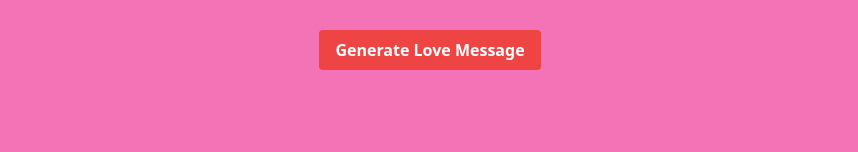
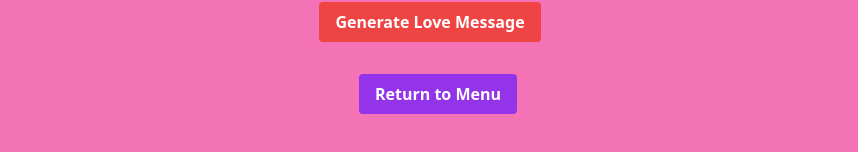
Before and after one commit to jati251/practice-nextjs, a Next.js app: page /game/valentino-dilla in a window 1280 px wide. Shown: the part 496-648 px from the top of the page, without its empty margins (210-1068 px from the left). Built offline with nearby package versions, Linux system fonts and the light colour scheme.

Commit message:
feat : added back button valentino

```diff
--- a/src/pages/game/valentino-dilla/index.tsx
+++ b/src/pages/game/valentino-dilla/index.tsx
@@ -1,3 +1,4 @@
+import { useRouter } from "next/router";
 import React, { useEffect, useRef, useState } from "react";
 
 const loveMessages = [
@@ -31,6 +32,8 @@
 };
 
 const ValentinePage = () => {
+  const router = useRouter();
+
   const [message, setMessage] = useState("");
   const [title, setTitle] = useState("Will you be my Valentine?");
   const [play, setPlay] = useState(false);
@@ -121,6 +124,12 @@
         <source src="/audio.mp3" type="audio/mp3" />
         Your browser does not support the audio element.
       </audio>
+      <button
+          className="mt-4 ml-4 bg-purple-600 hover:bg-purple-700 text-white font-bold py-2 px-4 rounded"
+          onClick={() => router.push("/")}
+        >
+          Return to Menu
+        </button>
     </div>
   );
 };
```
